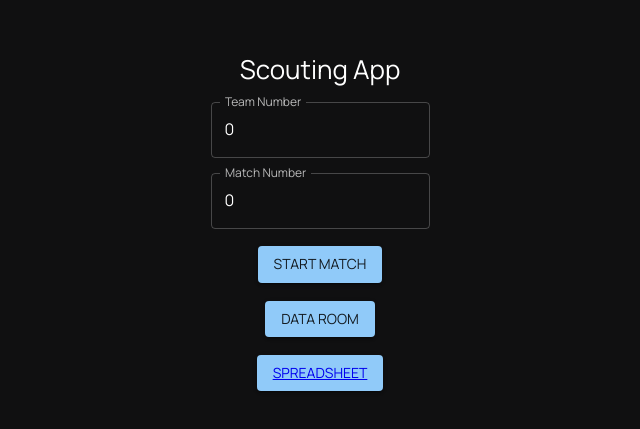
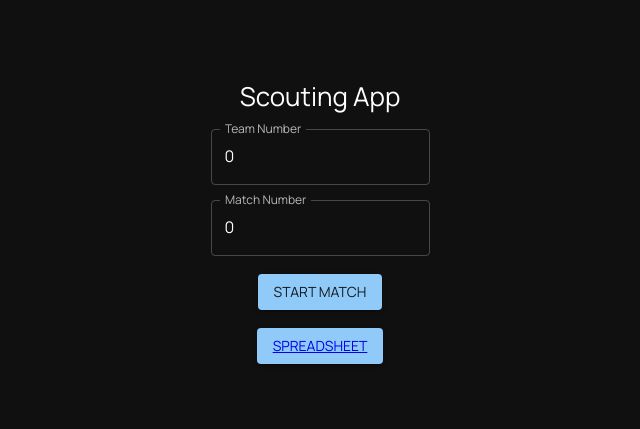
Before and after one commit to Adam-Omarali/610-Scouting-App-2022, a React (Create React App) app: page / in a window 1280 px wide. Shown: the part 179-608 px from the top of the page, without its empty margins (512-1152 px from the left). Built offline with nearby package versions, Linux system fonts and the light colour scheme.

Commit message:
Remove data room button

```diff
--- a/src/pages/LandingPage.js
+++ b/src/pages/LandingPage.js
@@ -28,9 +28,9 @@ function Home(props){
             <div className='padding-top'>
                 <Button variant="contained" onClick={() => changePage("editor")}>Start Match</Button>
             </div>
-            <div className='padding-top'>
+            {/* <div className='padding-top'>
                 <Button variant="contained" onClick={() => changePage("data")}>Data Room</Button>
-            </div>
+            </div> */}
             <div className='padding-top'>
                 <Button variant="contained"><a href="https://docs.google.com/spreadsheets/d/1CL8XwDPuNzGKTbXyt3ekynBhL7UYL8HeRJWB9_3mBmE/edit#gid=1441878395" target="_blank">Spreadsheet</a></Button>
             </div>
```
